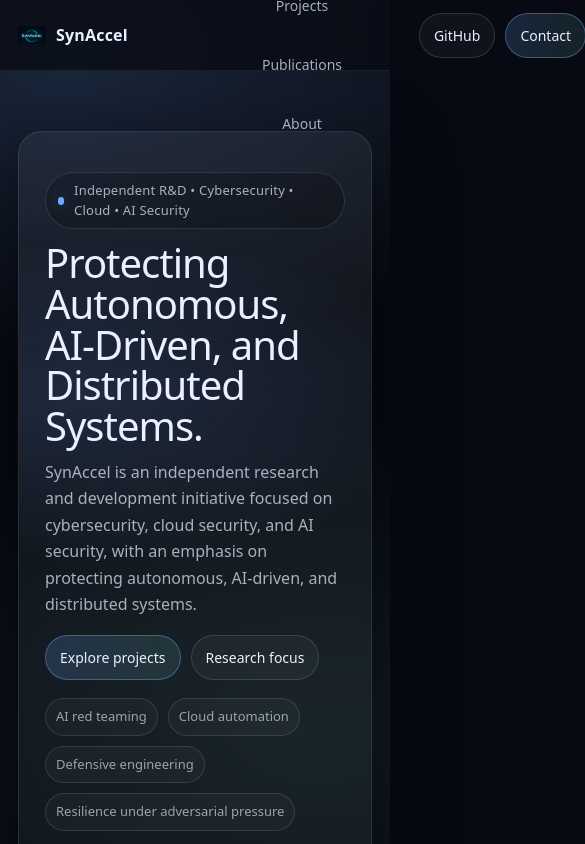
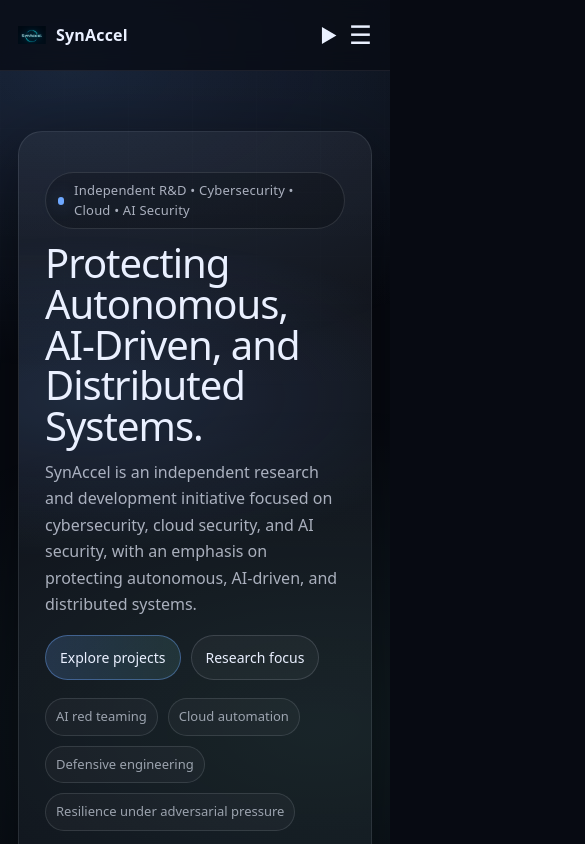
Before and after one commit to SynAccel/synaccel-site, a Next.js app: page / in a window 390 px wide. Shown: the top 844 px of the page, 585 px wide, since content can reach past the window. Built offline with nearby package versions, Linux system fonts and the light colour scheme.

Commit message:
Update globals.css

```diff
--- a/app/globals.css
+++ b/app/globals.css
@@ -173,3 +173,77 @@
 
 .foot a{ color: rgba(234,240,255,.70); }
 .foot a:hover{ color: var(--text); }
+
+
+/* ------------------ */
+/* iOS SAFE AREA FIX */
+/* ------------------ */
+
+.safe-area-top {
+  padding-top: env(safe-area-inset-top);
+}
+
+.safe-area-bottom {
+  padding-bottom: env(safe-area-inset-bottom);
+}
+
+.ios-smooth {
+  -webkit-font-smoothing: antialiased;
+  text-rendering: optimizeLegibility;
+}
+
+/* ------------------ */
+/* MOBILE VISIBILITY */
+/* ------------------ */
+
+.desktop-only {
+  display: flex;
+}
+
+.mobile-only {
+  display: none;
+}
+
+@media (max-width: 768px) {
+  .desktop-only {
+    display: none !important;
+  }
+
+  .mobile-only {
+    display: block;
+  }
+}
+
+/* ------------------ */
+/* MOBILE MENU */
+/* ------------------ */
+
+.mobileMenu summary {
+  font-size: 1.6rem;
+  cursor: pointer;
+  user-select: none;
+}
+
+.mobilePanel {
+  position: absolute;
+  right: 1rem;
+  top: 3.5rem;
+  background: rgba(10, 14, 24, 0.95);
+  border: 1px solid rgba(255,255,255,0.1);
+  border-radius: 12px;
+  padding: 0.75rem;
+  display: flex;
+  flex-direction: column;
+  gap: 0.6rem;
+  min-width: 180px;
+  z-index: 1000;
+}
+
+.mobilePanel a {
+  padding: 0.4rem 0.6rem;
+  border-radius: 6px;
+}
+
+.mobilePanel a:hover {
+  background: rgba(255,255,255,0.08);
+}
```
